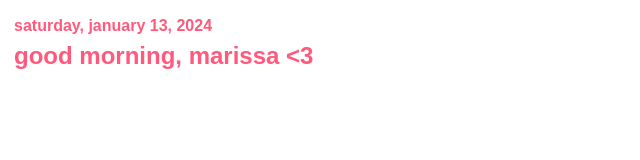
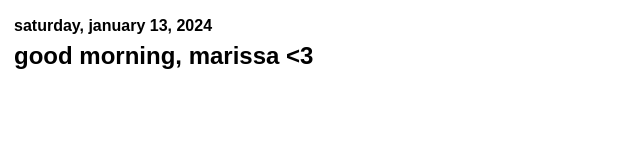
Before and after one commit to honeyp1um/marissa, a plain HTML site: page index.html in a window 1280 px wide. Shown: the whole page, without its empty margins (0-640 px from the left). Drawn offline with Linux system fonts and the light colour scheme.

Commit message:
Update index.html

```diff
--- a/index.html
+++ b/index.html
@@ -6,7 +6,7 @@
         display: flex;
         font-family: sans-serif;
         font-size: 18pt;
-        color: #FF597D;
+        color: #ff597d5;
         padding: 5px;
         border: 1px solid #ffffff;
         justify-content: left;
```
